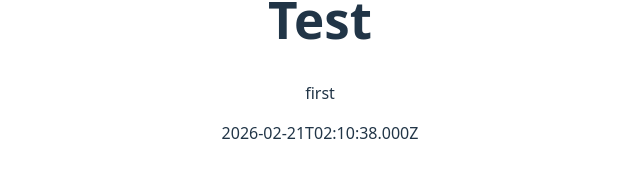
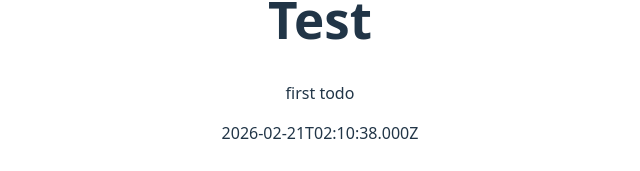
Before and after one commit to miura-188cm/react-router-v6-prac, a React (Vite) app in the folder todo/: page / in a window 1280 px wide. Shown: the part 341-512 px from the top of the page, without its empty margins (320-960 px from the left). Built offline with nearby package versions, Linux system fonts and the light colour scheme.

Commit message:
project に紐ずくように変更

```diff
--- a/todo/src/state.ts
+++ b/todo/src/state.ts
@@ -1,11 +1,21 @@
 import { atom } from "jotai"
-import type { Todo } from "./type"
+import type { Todo, Project } from "./type"
 const todos: Todo[] = [
   {
-    id: 'test',
-    title: 'first',
+    projectId: 'test',
+    todoId: 'test',
+    title: 'first todo',
     due: new Date(),
-    created_at: new Date()
+    createdAt: new Date()
   }
 ]
 export const todoAtom = atom<Todo[]>(todos)
+
+const projects: Project[] = [
+  {
+    id: 'test',
+    title: 'test project',
+    createdAt: new Date()
+  }
+]
+export const projectAtom = atom<Project[]>(projects)
```
